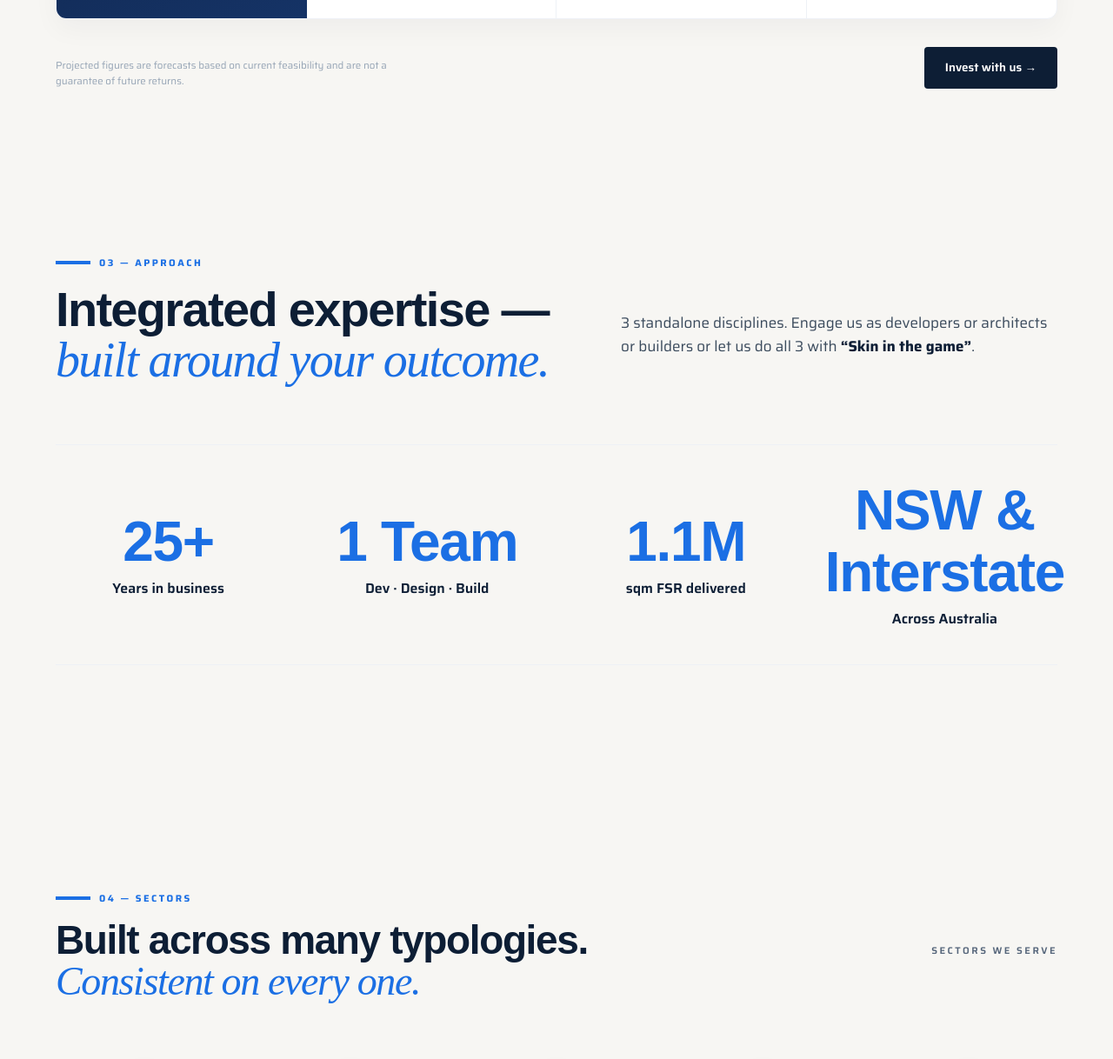
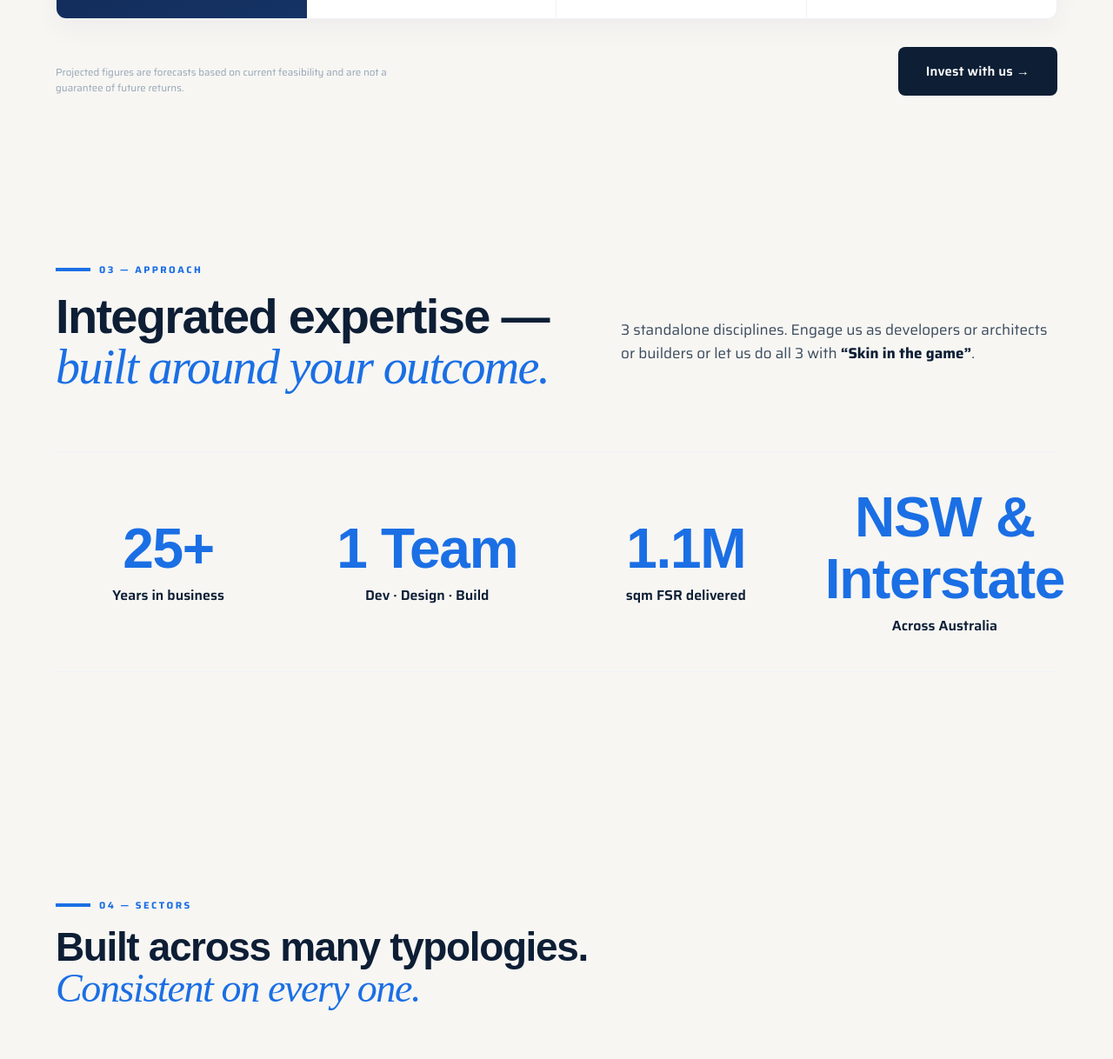
Before and after one commit to artificially-productive/projectvisionsyd, a website: page index.html in a window 1280 px wide. Shown: the part 3572-4790 px from the top of the page at 87% size. Drawn offline with nearby package versions, Linux system fonts and the light colour scheme; a web font is replaced by a local one.

Commit message:
style: unify 'Invest with us' button with global secondary button styles

```diff
--- a/index.html
+++ b/index.html
@@ -397,7 +397,7 @@ button{font-family:inherit;cursor:pointer;border:none;background:none;color:inhe
     <div style="display:flex;flex-wrap:wrap;gap:24px;justify-content:space-between;align-items:flex-end;margin-top:32px">
       <p style="font-size:11.5px;color:#94A3B4;max-width:50ch;line-height:1.5">Projected figures are forecasts based on current feasibility and are not a guarantee of future returns.</p>
       <div style="display:flex;gap:12px;flex-wrap:wrap">
-        <button onClick="{{ openContactModal }}" style="display:inline-flex;align-items:center;justify-content:center;height:48px;padding:0 24px;background:#0D1E35;color:#fff;font-size:13.5px;font-weight:600;border-radius:4px;transition:all .2s;white-space:nowrap" style-hover="background:#1B6FE4;transform:translateY(-2px);box-shadow:0 8px 16px rgba(13,30,53,.2)">Invest with us →</button>
+        <button onClick="{{ openContactModal }}" style="display:inline-flex;align-items:center;justify-content:center;height:56px;padding:0 clamp(16px,3vw,32px);background:#0D1E35;color:#fff;font-size:clamp(13px,3.5vw,15px);font-weight:600;letter-spacing:.01em;border-radius:8px;white-space:nowrap;transition:all .3s cubic-bezier(.16,1,.3,1)" style-hover="background:#1B6FE4;transform:translateY(-3px);box-shadow:0 14px 30px rgba(13,30,53,.3)">Invest with us →</button>
 
       </div>
     </div>
@@ -430,7 +430,6 @@ button{font-family:inherit;cursor:pointer;border:none;background:none;color:inhe
     <div style="display:flex;align-items:center;gap:10px;margin-bottom:16px"><span style="width:40px;height:4px;background:#1B6FE4"></span><span style="font-size:11px;font-weight:700;letter-spacing:.22em;text-transform:uppercase;color:#1B6FE4">04 — Sectors</span></div>
     <div style="display:flex;flex-wrap:wrap;gap:24px;justify-content:space-between;align-items:baseline;margin-bottom:clamp(40px,5.5vw,68px)">
       <h2 style="font-size:clamp(26px,4.4vw,46px);font-weight:800;letter-spacing:-.03em;line-height:1.04;max-width:22ch"><span style="font-family:'Saira Semi Condensed',sans-serif;font-weight:800">Built across many typologies. </span><span style="font-family:'Playfair Display',serif;font-weight:500;font-style:italic;color:#1B6FE4">Consistent on every one.</span></h2>
-      <div style="font-size:11px;font-weight:600;letter-spacing:.22em;text-transform:uppercase;color:#55657A">Sectors We Serve</div>
     </div>
     <sc-if value="{{ isDesktop }}" hint-placeholder-val="{{ true }}">
     <div style="display:grid;grid-template-columns:{{ sectorsCols }};gap:clamp(20px,3.5vw,48px) clamp(14px,2.6vw,32px)">
```
